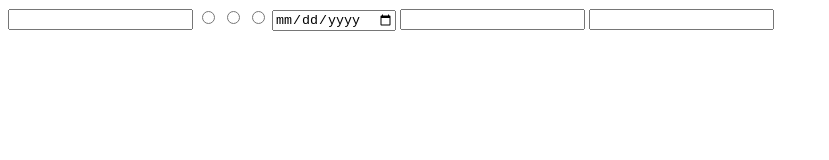
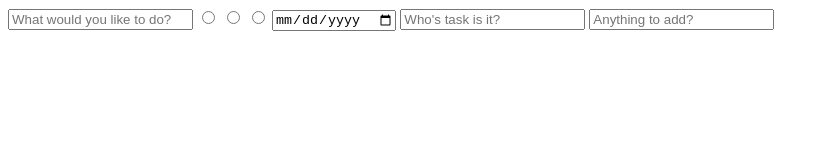
Before and after one commit to FukcThat/Do-or-Dont, a website: page index.html in a window 1280 px wide. Shown: the whole page, without its empty margins (0-829 px from the left). Drawn offline with Linux system fonts and the light colour scheme.

Commit message:
FEAT: Added placeholders to new-todo form

```diff
--- a/index.html
+++ b/index.html
@@ -7,13 +7,21 @@
   </head>
   <body>
     <form class="newTaskForm">
-      <input type="text" class="taskInput" />
+      <input
+        type="text"
+        class="taskInput"
+        placeholder="What would you like to do?"
+      />
       <input type="radio" name="priorityInput" id="priorityInput--high" />
       <input type="radio" name="priorityInput" id="priorityInput--medium" />
       <input type="radio" name="priorityInput" id="priorityInput--low" />
       <input type="date" class="dueInput" />
-      <input type="text" class="assignedInput" />
-      <input type="text" class="noteInput" />
+      <input
+        type="text"
+        class="assignedInput"
+        placeholder="Who's task is it?"
+      />
+      <input type="text" class="noteInput" placeholder="Anything to add?" />
     </form>
     <!-- newCollectionform -->
   </body>
```
